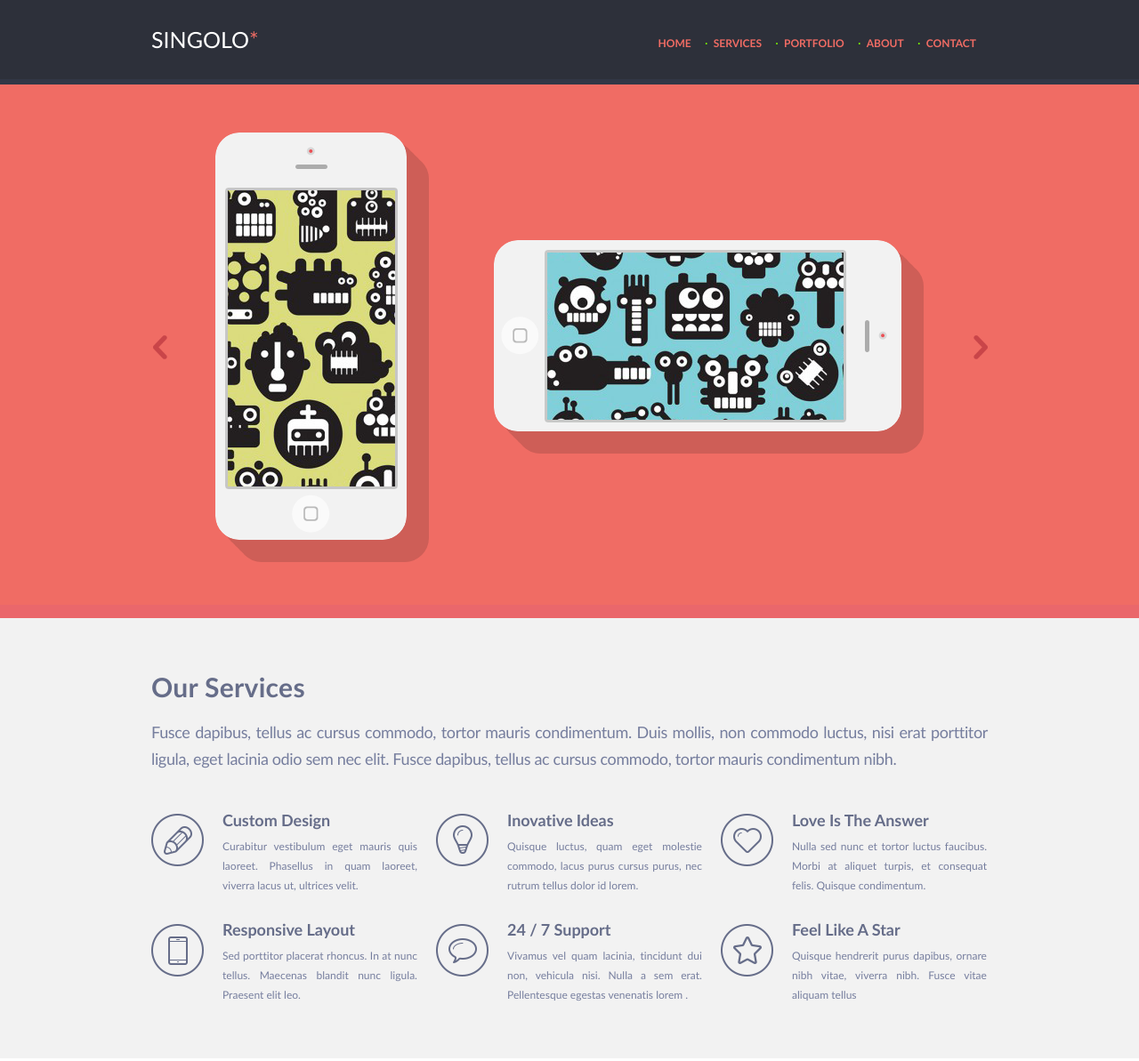
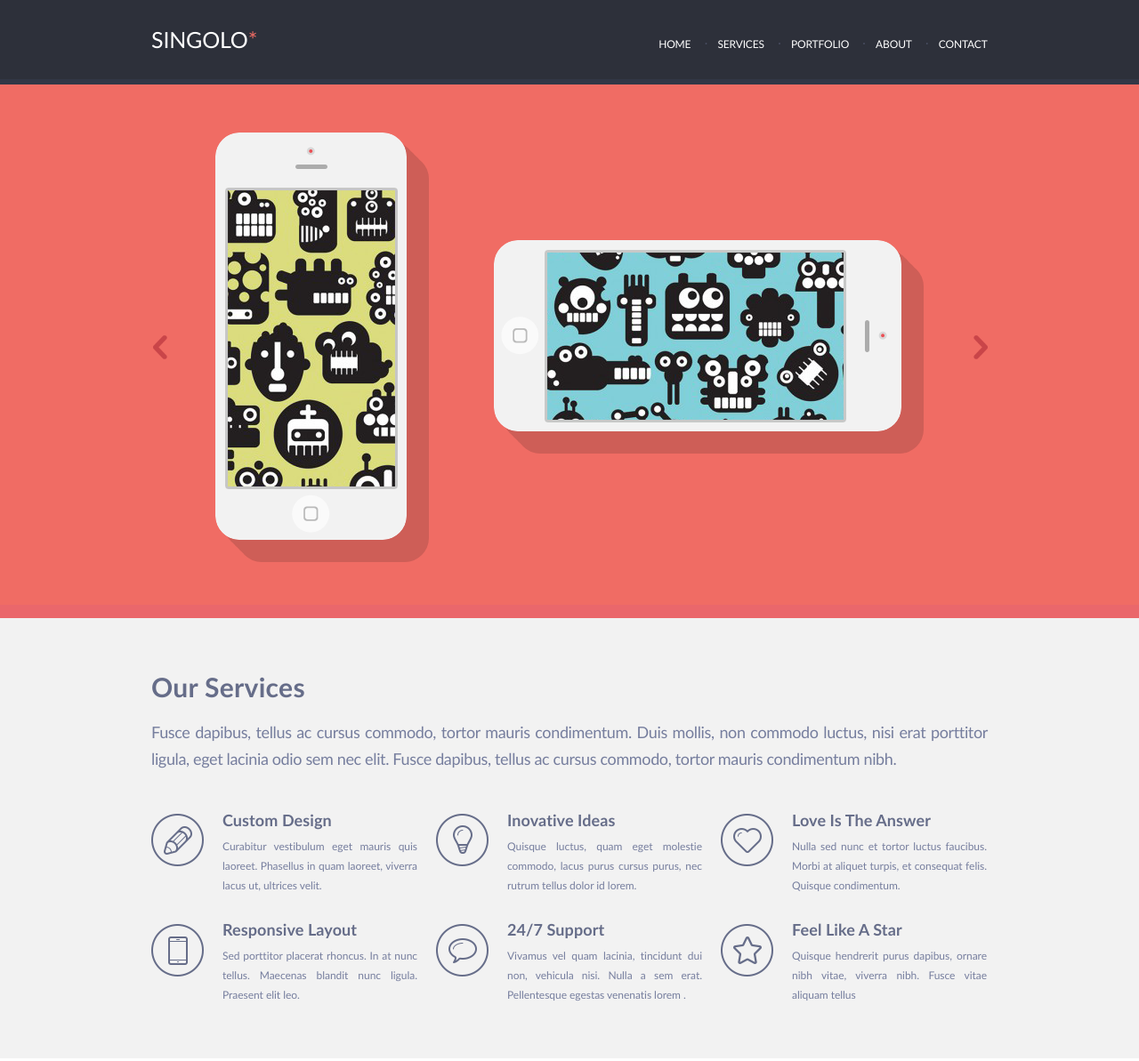
Before and after one commit to VikiMiki/singolo, a plain HTML site: page singolo1.html in a window 1280 px wide. Shown: the whole page at 89% size. Drawn offline with Linux system fonts and the light colour scheme.

Commit message:
feat: update heade, fonts

```diff
--- a/singolo1.css
+++ b/singolo1.css
@@ -17,66 +17,73 @@ header{
     margin-left: 40px;
     margin-right: 40px;
     align-items: center;
-    justify-content: space-between;
+    justify-content: left;
   }
 
 .logo{
-    /*margin-left: 40px;
-    border: 1px solid black;*/
+    /*margin-left: 40px;*/
+    margin: 0;
+
   }
 
 .logo h1{
     font-size: 25px;
-    line-height: 6.32px;
+    line-height: 6.7px;
     color: #ffffff;
     font-family: "Lato Regular";
-    font-weight: 300;
+    font-weight: 400;
     text-transform: uppercase;
+    letter-spacing: -0.18px;
 }
 
 .star{
-    color: #f06c64;
+  color: #f06c64;
 }
 
 .navigat{
-  padding-top: 10px;
-  margin: 0;
+  padding-top: 9px;
+  padding-left: 110px;
+  margin-left: 286px;
 }
 
 .list{
     display: flex;
     margin: 0px;
-    padding-left: 0px;
 }
+
 .list-item {
     display: flex;
-    padding-left: 12px;
-    padding-right: 13px;
-    justify-content: flex-end;
     position: relative;
   }
 
- li:not(:first-child)::before{
+li:not(:first-child)::before{
     content: '.';
     position: absolute;
     top: -10px;
-    left: 2px;
+    left: 0px;
     display: inline-block;
-    color: lawngreen;
-
+    color: #494e62;
   }
 
   .list-item a {
     display: flex;
+    padding-left: 15px;
+    padding-right: 15px;
     align-items: left;
     text-decoration: none;
     font-size: 12px;
-    line-height: 6.32px;
+    line-height: 7px;
+    color: #ffffff;
+    font-family: "Lato Regular";
+    font-weight: 550;
+    text-transform: uppercase;
+    letter-spacing: -0.15px;
+  }
+
+  .list-item a:hover{
     color: #f06c64;
-    font-family: "Lato";
-    font-weight: 300;
-    text-transform: uppercase;
   }
+
   .bg_bottom_header{
     height: 6px;
     background-color: #323746;
@@ -194,7 +201,7 @@ header{
   overflow: hidden;
 }
 
-.tool2{
+.tool_content{
   display: flex;
 }
 
@@ -218,7 +225,7 @@ header{
   color: #666d89;
   font-family: "Lato";
   font-weight: 900;
-  letter-spacing: -0.035px;
+  letter-spacing: 0.093px;
 
 }
 
@@ -230,16 +237,17 @@ header{
   color: #767e9e;
   font-family: "Lato Regular";
   font-weight: 400;
-  letter-spacing: 0.032px;
+  letter-spacing: -0.034px;
   text-align: justify;
 }
 
 .content_txt_second{
   width: 219px;
   margin-top: 24px;
-  margin-left: 23px;
+  margin-left: 22px;
   margin-right: 21px;
   margin-bottom: 0;
+  padding-left: 1px;
   overflow: hidden;
 }
 
--- a/singolo1.html
+++ b/singolo1.html
@@ -17,7 +17,7 @@
             <nav class="navigat">
                 <ul class="list">
                   <li class="list-item">
-                    <a href="#">Home</a>
+                    <a href="#" class="color_txt">Home</a>
                   </li>
                   <li class="list-item">
                     <a href="#services">Services</a>
@@ -65,7 +65,7 @@
           Fusce dapibus, tellus ac cursus commodo, tortor mauris condimentum nibh.</p>
         <div class="content_block">
           <div class="tool">
-            <div class="tool2">
+            <div class="tool_content">
             <div class="tool_icon">
               <img src="./assets/img/pen.png" alt="Custom Design">
             </div>
@@ -76,7 +76,7 @@
           </div>
           </div>
           <div class="tool">
-            <div class="tool2">
+            <div class="tool_content">
               <div class="tool_icon">
               <img src="./assets/img/bulb.png" alt="Inovative Ideas">
             </div>
@@ -87,7 +87,7 @@
           </div>
           </div>
           <div class="tool">
-            <div class="tool2">
+            <div class="tool_content">
               <div class="tool_icon">
                 <img class="tool_icon_img" src="./assets/img/heart.png" alt="Love Is The Answer">
               </div>
@@ -101,7 +101,7 @@
         </div>
         <div class="content_block">
           <div class="tool">
-            <div class="tool2">
+            <div class="tool_content">
               <div class="tool_icon_second">
                 <img src="./assets/img/phone.png" alt="Responsive Layout">
               </div>
@@ -112,18 +112,18 @@
             </div>
           </div>
           <div class="tool">
-            <div class="tool2">
+            <div class="tool_content">
               <div class="tool_icon_second">
                 <img src="./assets/img/bubble.png" alt="24 / 7 Support">
               </div>
               <div class="content_txt_second">
-                <h3>24 / 7 Support</h3>
+                <h3>24/7 Support</h3>
                 <p>Vivamus vel quam lacinia, tincidunt dui non, vehicula nisi. Nulla a sem erat. Pellentesque egestas venenatis lorem .</p>
               </div>
             </div>
           </div>
           <div class="tool">
-            <div class="tool2">
+            <div class="tool_content">
               <div class="tool_icon_second">
                 <img src="./assets/img/star.png" alt="Feel Like A Star">
               </div>
```
